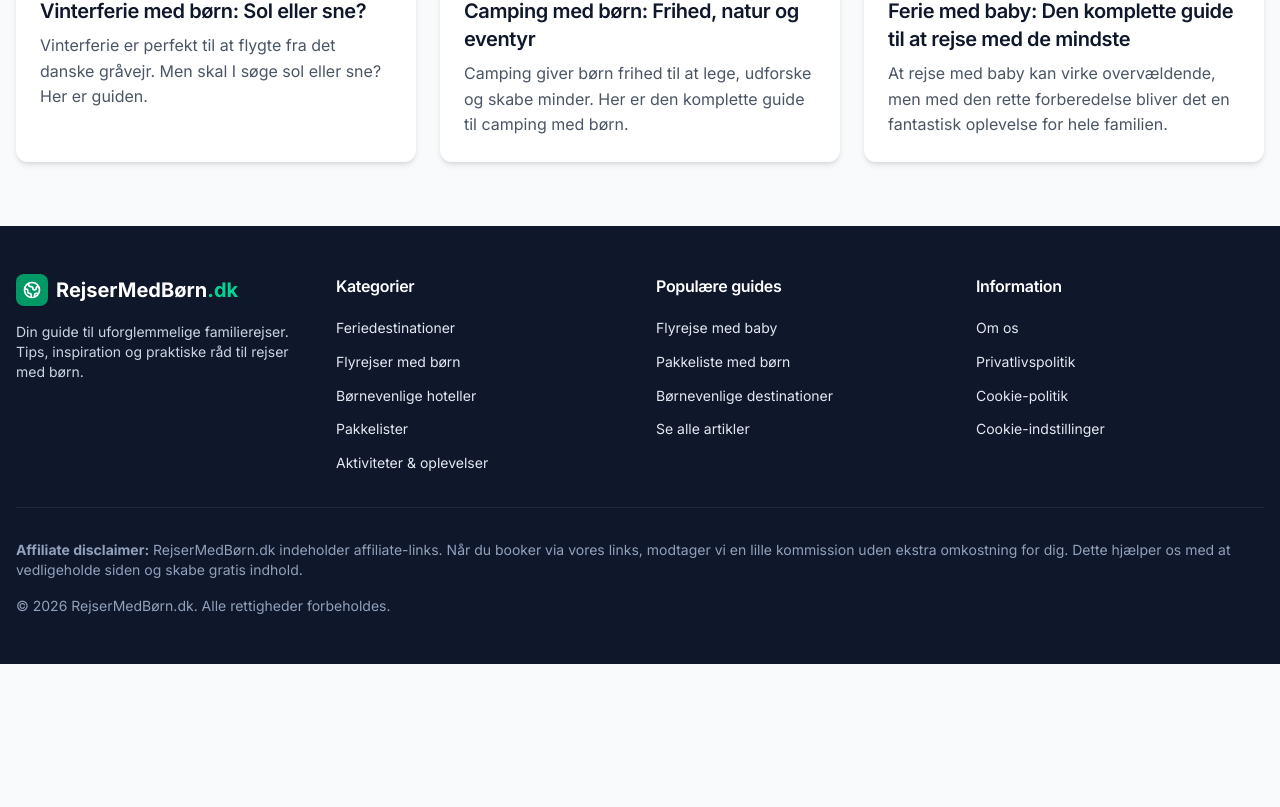
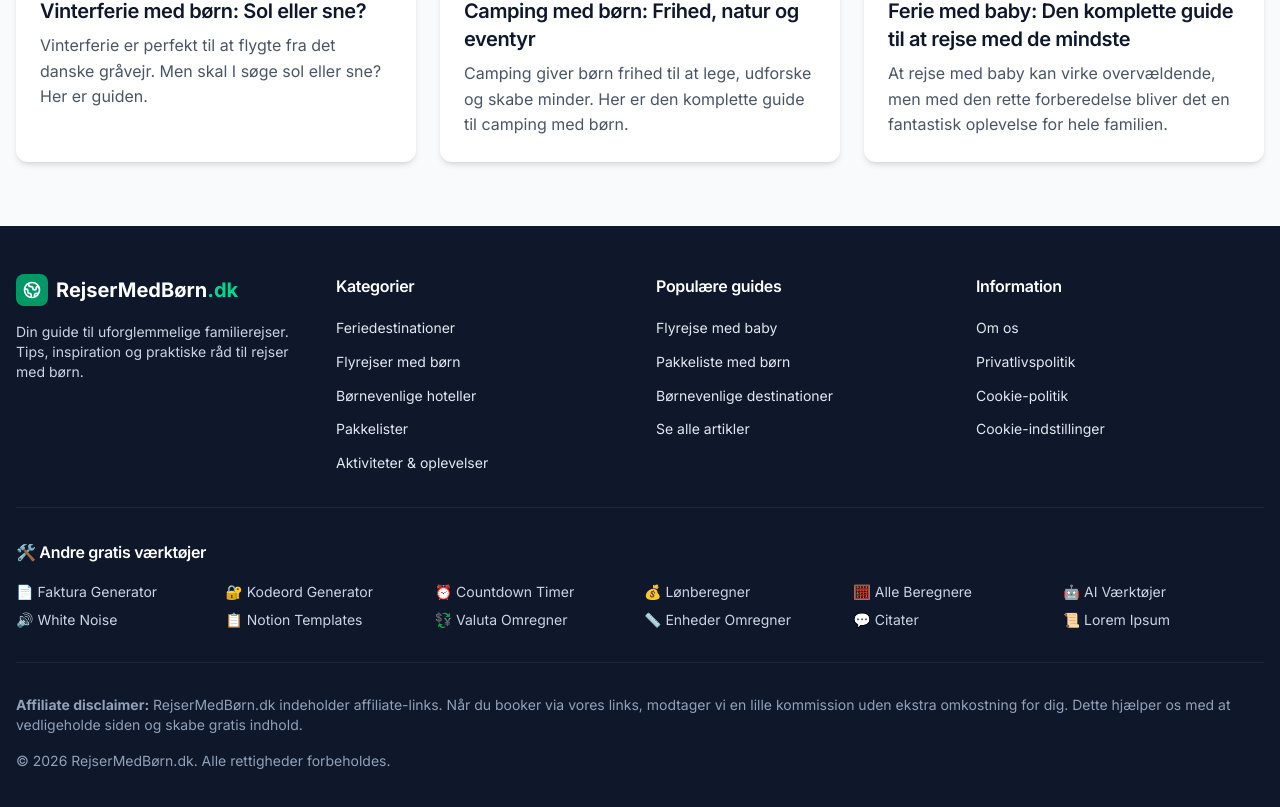
Before and after one commit to mahope/rejsermedborn-dk, a Next.js app: page / in a window 1280 px wide. Shown: the part 3510-4317 px from the top of the page. Before the commit the page ends 4174 px from the top, so only its background shows below. Built offline with nearby package versions, Linux system fonts and the light colour scheme.

Commit message:
feat: Add cross-linking footer with network tools

```diff
--- a/src/components/Footer.tsx
+++ b/src/components/Footer.tsx
@@ -92,6 +92,25 @@ export default function Footer() {
           </div>
         </div>
 
+        {/* Andre værktøjer */}
+        <div className="border-t border-slate-800 mt-8 pt-8">
+          <h3 className="font-semibold text-white mb-4">🛠️ Andre gratis værktøjer</h3>
+          <div className="grid grid-cols-2 sm:grid-cols-3 md:grid-cols-4 lg:grid-cols-6 gap-2 text-sm text-slate-300">
+            <a href="https://gratisfaktura.dk" className="hover:text-emerald-400">📄 Faktura Generator</a>
+            <a href="https://kodeord.dk" className="hover:text-emerald-400">🔐 Kodeord Generator</a>
+            <a href="https://countdowntimer.dk" className="hover:text-emerald-400">⏰ Countdown Timer</a>
+            <a href="https://loenberegner.dk" className="hover:text-emerald-400">💰 Lønberegner</a>
+            <a href="https://minberegner.dk" className="hover:text-emerald-400">🧮 Alle Beregnere</a>
+            <a href="https://ai-tools.dk" className="hover:text-emerald-400">🤖 AI Værktøjer</a>
+            <a href="https://whitenoise.dk" className="hover:text-emerald-400">🔊 White Noise</a>
+            <a href="https://notiondk.dk" className="hover:text-emerald-400">📋 Notion Templates</a>
+            <a href="https://valuta.holstjensen.eu" className="hover:text-emerald-400">💱 Valuta Omregner</a>
+            <a href="https://enheder.holstjensen.eu" className="hover:text-emerald-400">📏 Enheder Omregner</a>
+            <a href="https://citater.holstjensen.eu" className="hover:text-emerald-400">💬 Citater</a>
+            <a href="https://lorem.holstjensen.eu" className="hover:text-emerald-400">📜 Lorem Ipsum</a>
+          </div>
+        </div>
+
         {/* Affiliate disclosure */}
         <div className="border-t border-slate-800 mt-8 pt-8">
           <p className="text-sm text-slate-400 mb-4">
```
